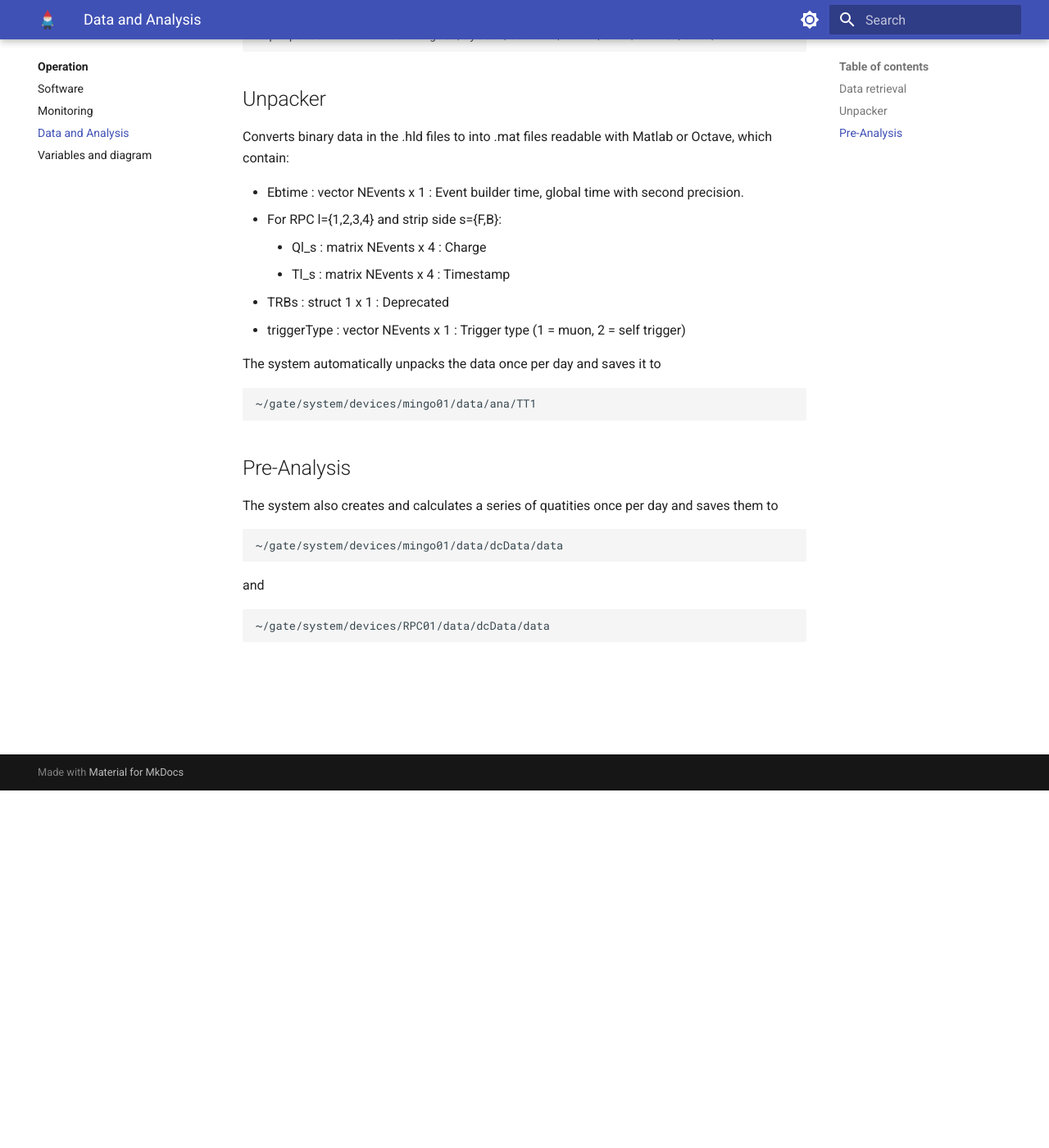
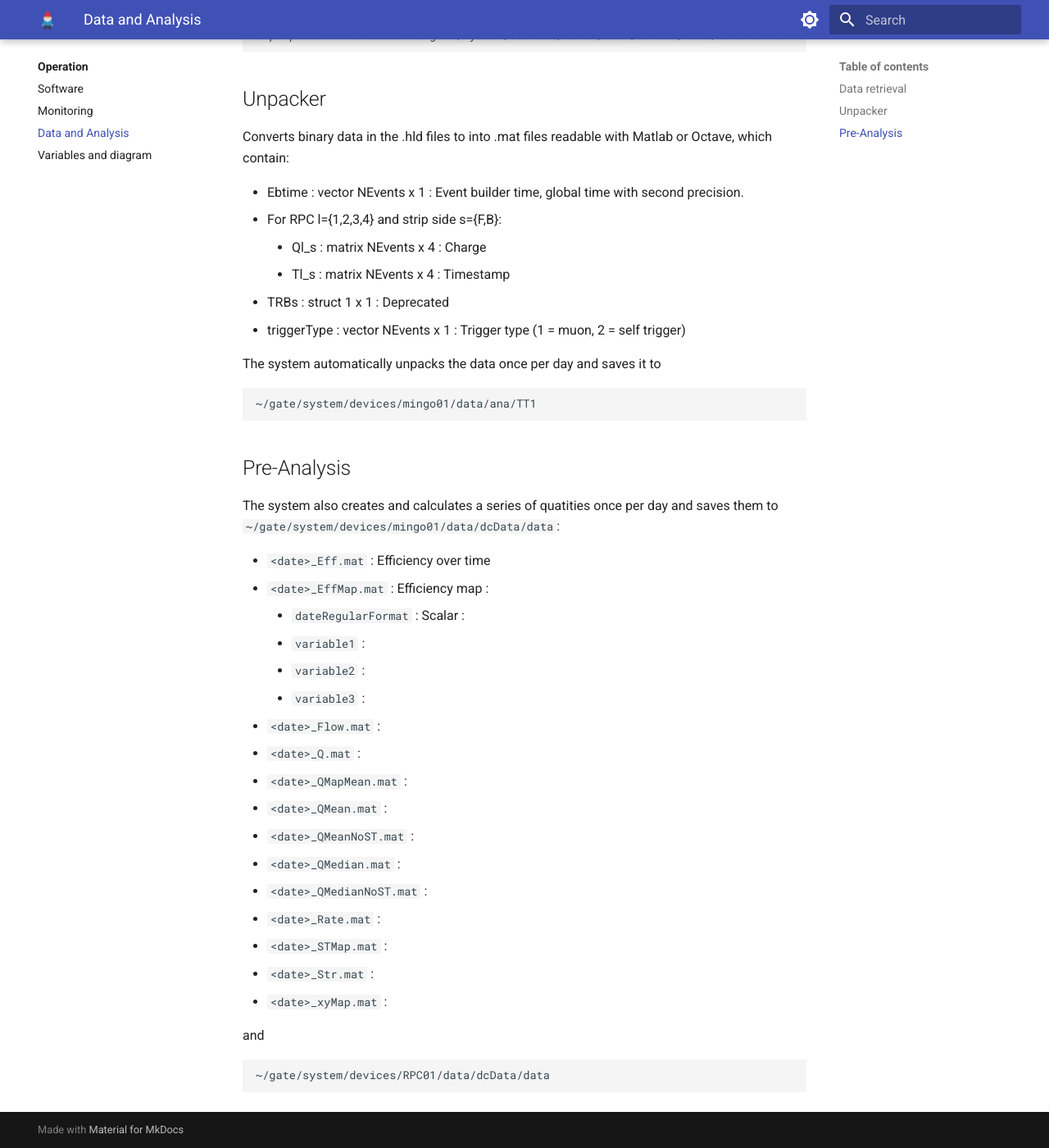
Before and after one commit to cayesoneira/miniTRASGO-documentation, an MkDocs documentation site: the page built from docs/operation/analysis.md, in a window 1280 px wide and 1400 px high, scrolled down 436 px. Shown: the whole window at 82% size. Built offline with MkDocs 1.6.1 and Material for MkDocs 9.7.7, drawn with Linux system fonts in a browser that asks for light colours.

Commit message:
Update analysis.md

```diff
--- a/docs/operation/analysis.md
+++ b/docs/operation/analysis.md
@@ -27,9 +27,25 @@
 
 ## Pre-Analysis
 
-The system also creates and calculates a series of quatities once per day and saves them to
+The system also creates and calculates a series of quatities once per day and saves them to `~/gate/system/devices/mingo01/data/dcData/data`:
 
-    ~/gate/system/devices/mingo01/data/dcData/data
+- `<date>_Eff.mat` : Efficiency over time
+- `<date>_EffMap.mat` : Efficiency map :
+    - `dateRegularFormat` : Scalar :
+    - `variable1` :
+    - `variable2` :
+    - `variable3` :
+- `<date>_Flow.mat` :
+- `<date>_Q.mat` :
+- `<date>_QMapMean.mat` :
+- `<date>_QMean.mat` :
+- `<date>_QMeanNoST.mat` :
+- `<date>_QMedian.mat` :
+- `<date>_QMedianNoST.mat` :
+- `<date>_Rate.mat` :
+- `<date>_STMap.mat` :
+- `<date>_Str.mat` :
+- `<date>_xyMap.mat` :
 
 and
 
```
